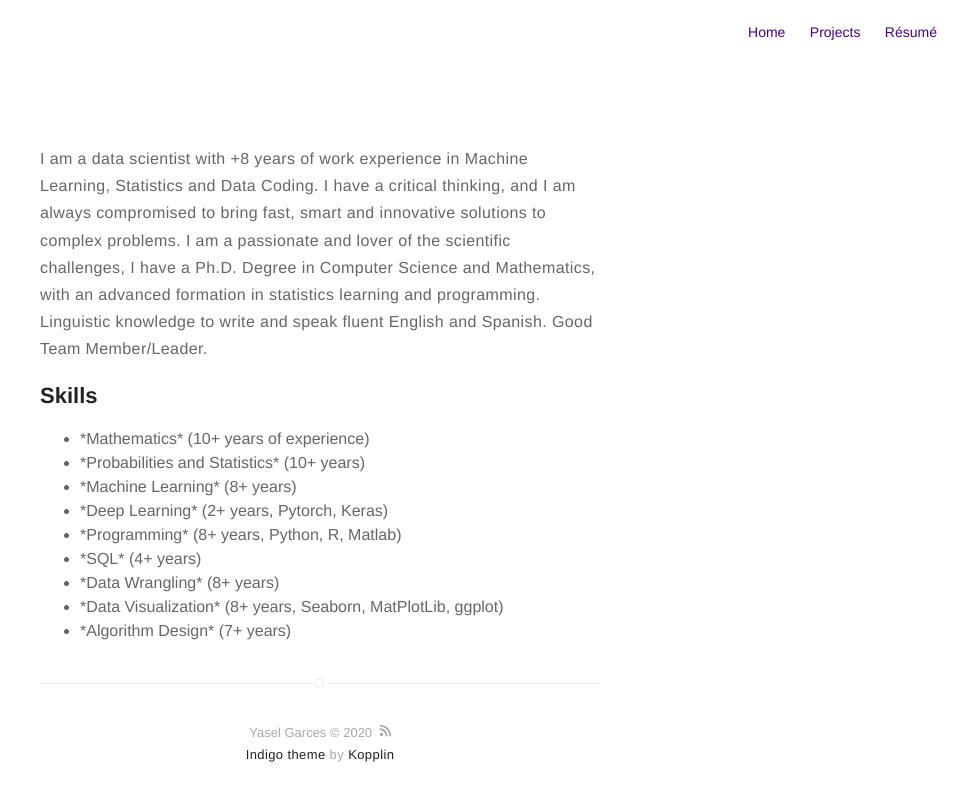
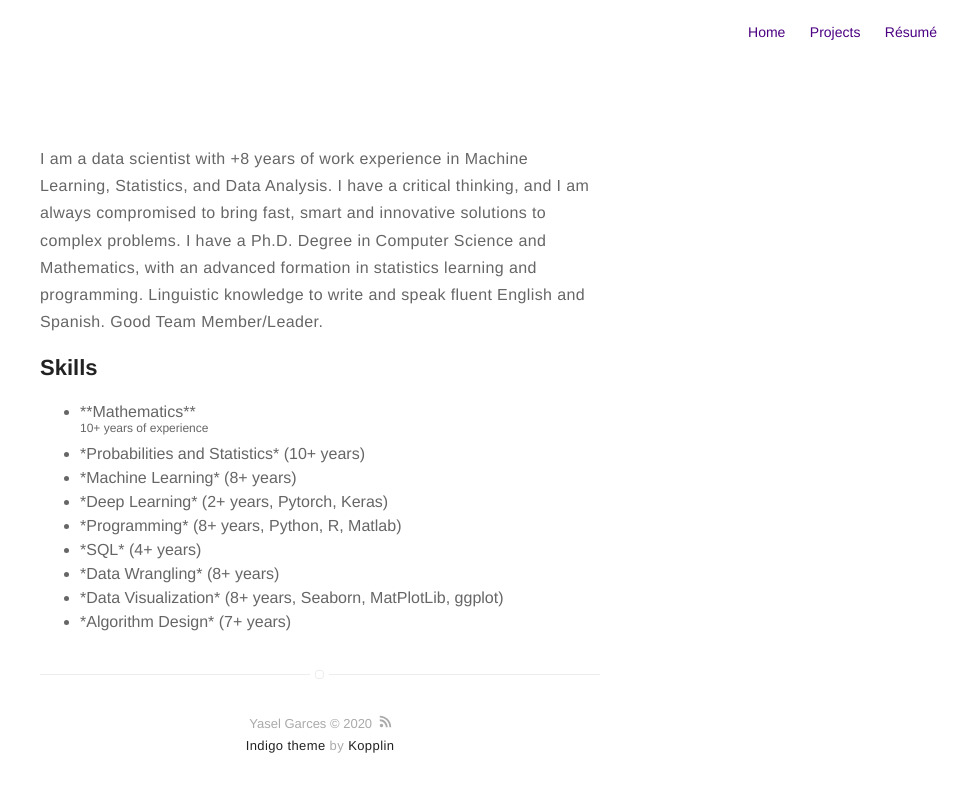
Before and after one commit to Yasel-Garces/Portafolio---Yasel-Garces, a Jekyll site: the page built from about.md, in a window 1280 px wide. Shown: the top 801 px of the page, without its empty margins (320-1280 px from the left). Built offline with Jekyll 4.4.1, drawn with Linux system fonts in a browser that asks for light colours.

```diff
--- a/about.md
+++ b/about.md
@@ -4,12 +4,14 @@ layout: page
 ---
 ![](image/Yasel_Image.jpg)
 
-<p> I am a data scientist with +8 years of work experience in Machine Learning, Statistics and Data Coding. I have a critical thinking, and I am always compromised to bring fast, smart and innovative solutions to complex problems. I am a passionate and lover of the scientific challenges, I have a Ph.D. Degree in Computer Science and Mathematics, with an advanced formation in statistics learning and programming. Linguistic knowledge to write and speak fluent English and Spanish. Good Team Member/Leader. </p>
+<p> I am a data scientist with +8 years of work experience in Machine Learning, Statistics, and Data Analysis. I have a critical thinking, and I am always compromised to bring fast, smart and innovative solutions to complex problems. I have a Ph.D. Degree in Computer Science and Mathematics, with an advanced formation in statistics learning and programming. Linguistic knowledge to write and speak fluent English and Spanish. Good Team Member/Leader. </p>
 
 <h2>Skills</h2>
 
 <ul class="skill-list">
-	<li>*Mathematics* (10+ years of experience)</li>
+	<li>**Mathematics** </li>
+	 	<sup>10+ years of experience</sup>
+
 	<li>*Probabilities and Statistics* (10+ years)</li>
 	<li>*Machine Learning* (8+ years)</li>
 	<li>*Deep Learning* (2+ years, Pytorch, Keras)</li>
```
